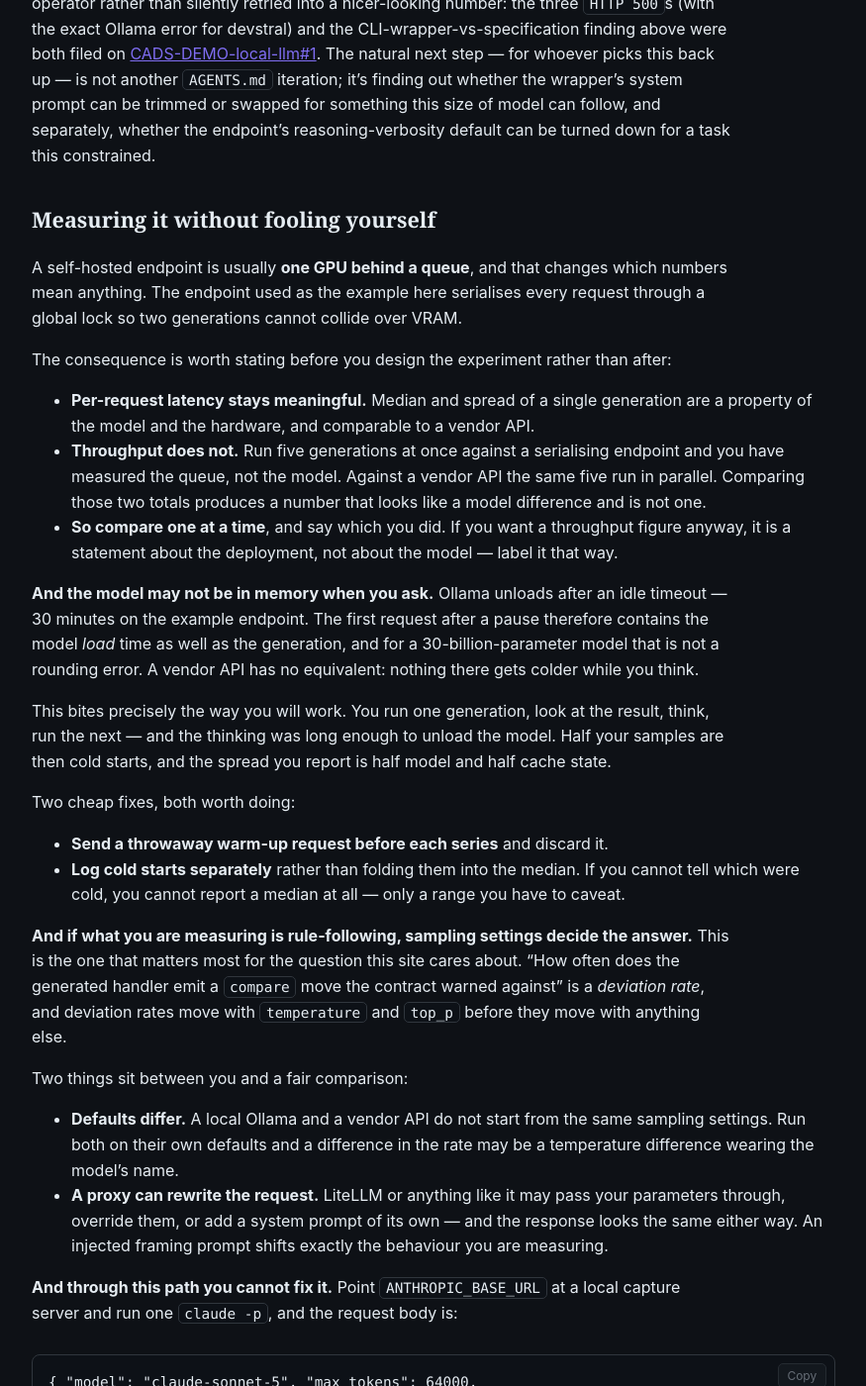
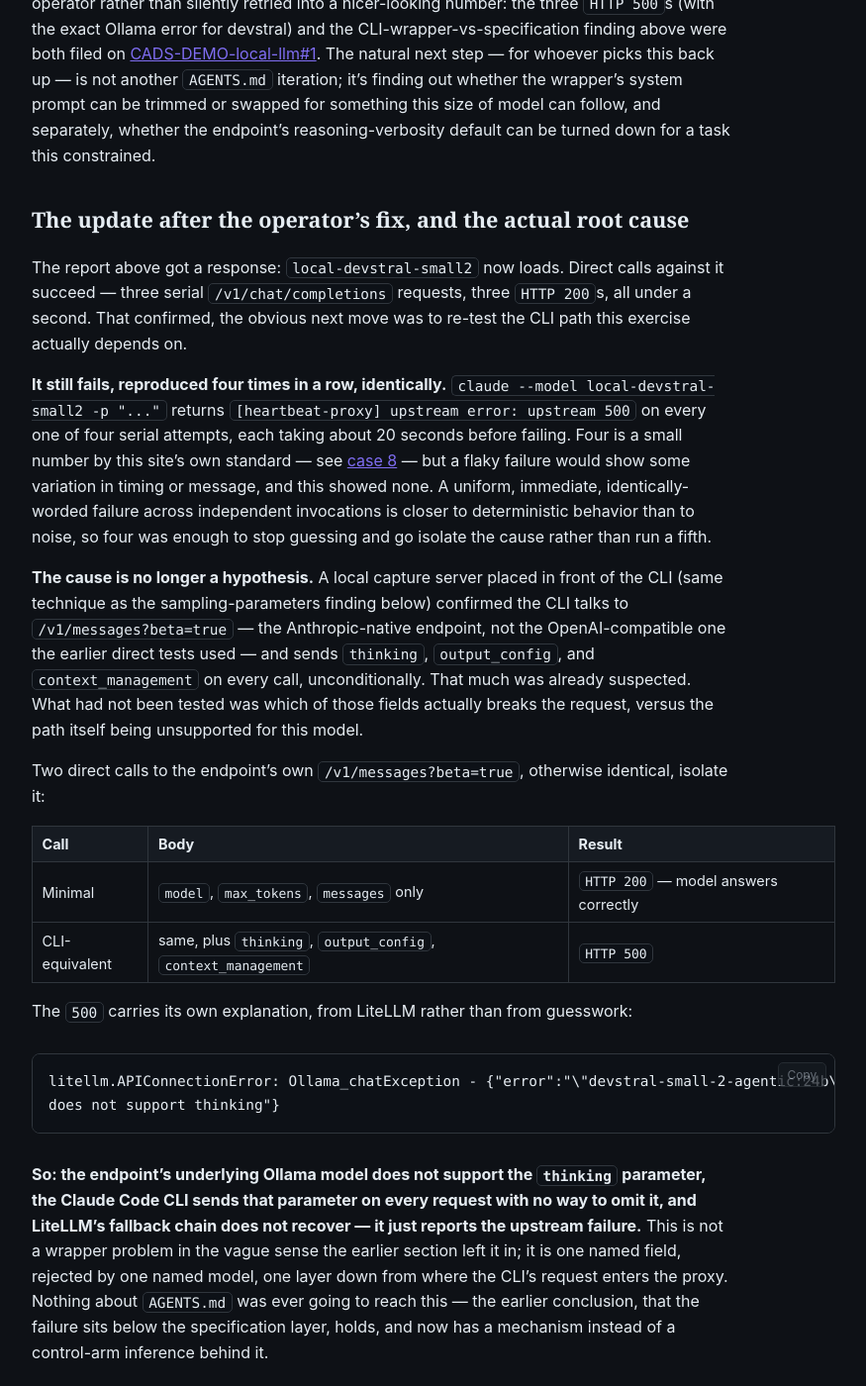
Before and after one commit to scimbe/CADS-DEMO-sort-docs, a Jekyll site: the page built from _how-to/run-against-your-own-model.md, in a window 1280 px wide and 1400 px high, scrolled down 3674 px. Shown: the whole window at 99% size, without its empty margins (322-1197 px from the left). Built offline with Jekyll 4.4.1, drawn with Linux system fonts in a browser that asks for light colours; some of the changed text lies outside the part shown.

Commit message:
docs: isolate the CLI-vs-self-hosted-model root cause to the thinking field
Reproduced the CLI failure 4/4 against local-devstral-small2 now that it
loads server-side. Two direct /v1/messages calls (minimal vs CLI-equivalent
payload) isolate it to the thinking parameter: the underlying Ollama model
does not support it, LiteLLM reports that plainly, and the fallback chain
doesn't recover. Filed as an update to CADS-DEMO-local-llm#1.

Co-Authored-By: Claude Fable 5 <noreply@anthropic.com>

````diff
--- a/_how-to/run-against-your-own-model.md
+++ b/_how-to/run-against-your-own-model.md
@@ -1,6 +1,6 @@
 ---
 title: Run it against your own model
-description: The whole harness pointed at a self-hosted LLM instead of a vendor API — the hardest version of this exercise. First real attempt: three of five models down, the fourth blocked by the generation wrapper, not the spec.
+description: The whole harness pointed at a self-hosted LLM instead of a vendor API — the hardest version of this exercise. Root cause now isolated: the CLI's `thinking` field, unsupported by the local model, breaks every generation call.
 order: 4
 ---
 
@@ -151,6 +151,57 @@ whether the wrapper's system prompt can be trimmed or swapped for something this
 follow, and separately, whether the endpoint's reasoning-verbosity default can be turned down for a
 task this constrained.
 
+## The update after the operator's fix, and the actual root cause
+
+The report above got a response: `local-devstral-small2` now loads. Direct calls against it succeed —
+three serial `/v1/chat/completions` requests, three `HTTP 200`s, all under a second. That confirmed,
+the obvious next move was to re-test the CLI path this exercise actually depends on.
+
+**It still fails, reproduced four times in a row, identically.** `claude --model local-devstral-small2
+-p "..."` returns `[heartbeat-proxy] upstream error: upstream 500` on every one of four serial
+attempts, each taking about 20 seconds before failing. Four is a small number by this site's own
+standard — see [case 8]({{ '/explanation/when-the-measurement-lies/' | relative_url }}#8-a-noisy-instrument-three-confident-stories)
+— but a flaky failure would show some variation in timing or message, and this showed none. A
+uniform, immediate, identically-worded failure across independent invocations is closer to
+deterministic behavior than to noise, so four was enough to stop guessing and go isolate the cause
+rather than run a fifth.
+
+**The cause is no longer a hypothesis.** A local capture server placed in front of the CLI (same
+technique as the sampling-parameters finding below) confirmed the CLI talks to `/v1/messages?beta=true`
+— the Anthropic-native endpoint, not the OpenAI-compatible one the earlier direct tests used — and
+sends `thinking`, `output_config`, and `context_management` on every call, unconditionally. That much
+was already suspected. What had not been tested was which of those fields actually breaks the request,
+versus the path itself being unsupported for this model.
+
+Two direct calls to the endpoint's own `/v1/messages?beta=true`, otherwise identical, isolate it:
+
+| Call | Body | Result |
+|---|---|---|
+| Minimal | `model`, `max_tokens`, `messages` only | `HTTP 200` — model answers correctly |
+| CLI-equivalent | same, plus `thinking`, `output_config`, `context_management` | `HTTP 500` |
+
+The `500` carries its own explanation, from LiteLLM rather than from guesswork:
+
+```
+litellm.APIConnectionError: Ollama_chatException - {"error":"\"devstral-small-2-agentic:24b\"
+does not support thinking"}
+```
+
+**So: the endpoint's underlying Ollama model does not support the `thinking` parameter, the Claude
+Code CLI sends that parameter on every request with no way to omit it, and LiteLLM's fallback chain
+does not recover — it just reports the upstream failure.** This is not a wrapper problem in the vague
+sense the earlier section left it in; it is one named field, rejected by one named model, one layer
+down from where the CLI's request enters the proxy. Nothing about `AGENTS.md` was ever going to reach
+this — the earlier conclusion, that the failure sits below the specification layer, holds, and now has
+a mechanism instead of a control-arm inference behind it.
+
+This has been filed as an update to
+[CADS-DEMO-local-llm#1](https://github.com/scimbe/CADS-DEMO-local-llm/issues/1), with the reproduced
+failure rate, the isolating pair of calls, and the exact LiteLLM error, and a direct question back to
+the operator: is `thinking`-stripping or a `does-not-support-thinking` capability flag something
+LiteLLM or the proxy in front of it can apply per-model, so a `thinking`-only CLI like this one can
+still be routed to a model that cannot honor it?
+
 ## Measuring it without fooling yourself
 
 A self-hosted endpoint is usually **one GPU behind a queue**, and that changes which numbers mean
````
